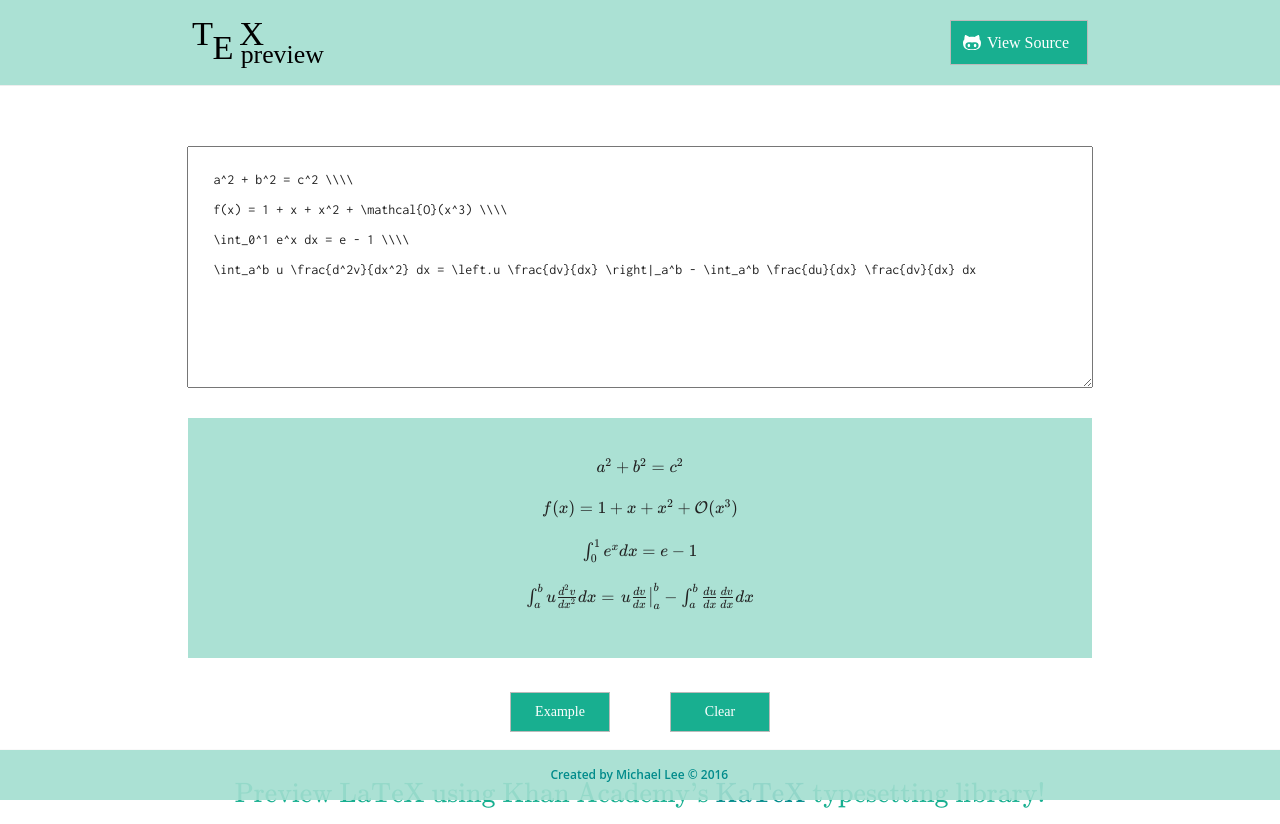
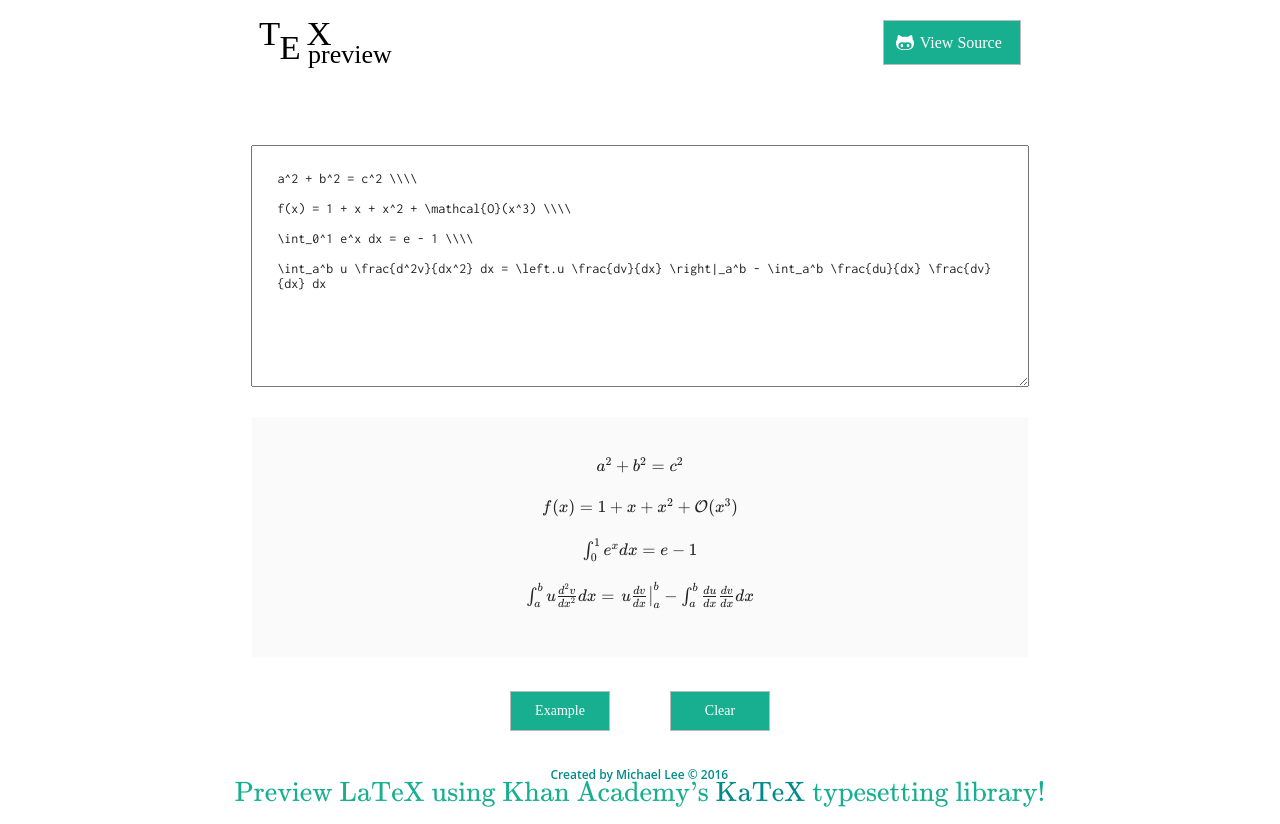
Before and after one commit to vlmlee/LaTeX-Preview, a React (Create React App) app: page / in a window 1280 px wide. Built offline with nearby package versions, Linux system fonts and the light colour scheme.

Commit message:
Restyled to get rid of colors.

```diff
--- a/src/App.css
+++ b/src/App.css
@@ -3,13 +3,13 @@
 body {
     margin: 0;
     padding: 0;
+    width: 85%;
+    margin: 0 auto;
 }
 
 header {
     display: block;
     height: 85px;
-    background-color: rgba(162, 222, 208, 0.9);
-    border-bottom: 1px solid #eee;
 }
 
 .container {
@@ -38,7 +38,7 @@ textarea:focus {
 }
 
 pre {
-    background-color: rgba(162, 222, 208, 0.9);
+    background-color: #fafafa;
     margin-top: 30px;
     padding: 40px 25px 0;
     text-align: center;
@@ -137,8 +137,6 @@ footer {
     bottom: 0;
     left: 0;
     right: 0;
-    border-top: 1px solid #f9f9f9;
-    background-color: rgba(162, 222, 208, 0.9);
     font-size: 14px;
     font-family: 'Open Sans';
     font-weight: lighter;
@@ -152,3 +150,12 @@ footer p {
     font-family: 'Open Sans';
     font-weight: 600;
 }
+
+@media (max-width: 900px) {
+    .project-link {
+        display: none;
+    }
+    .katex-custom {
+        display: none;
+    }
+}
```
